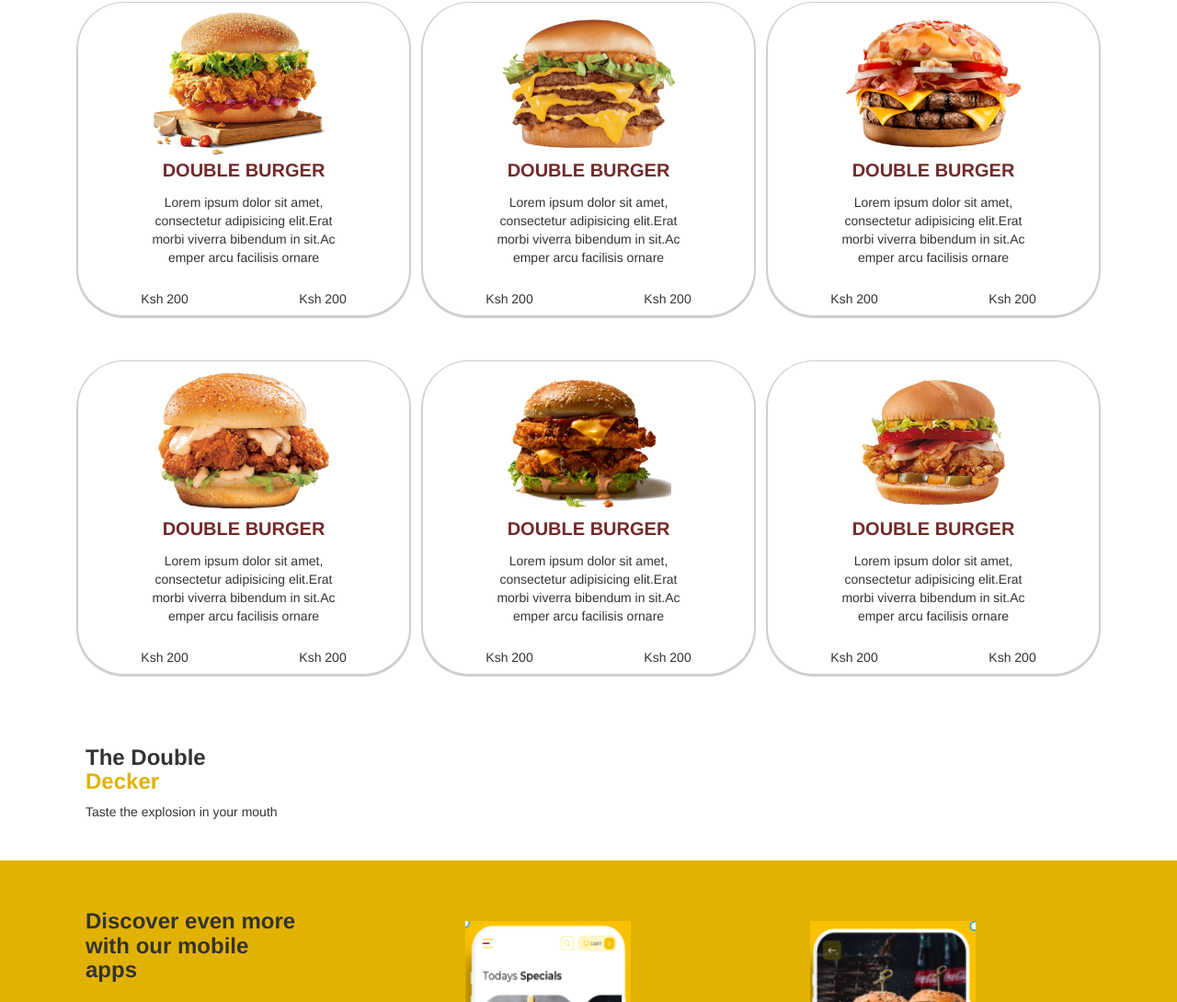
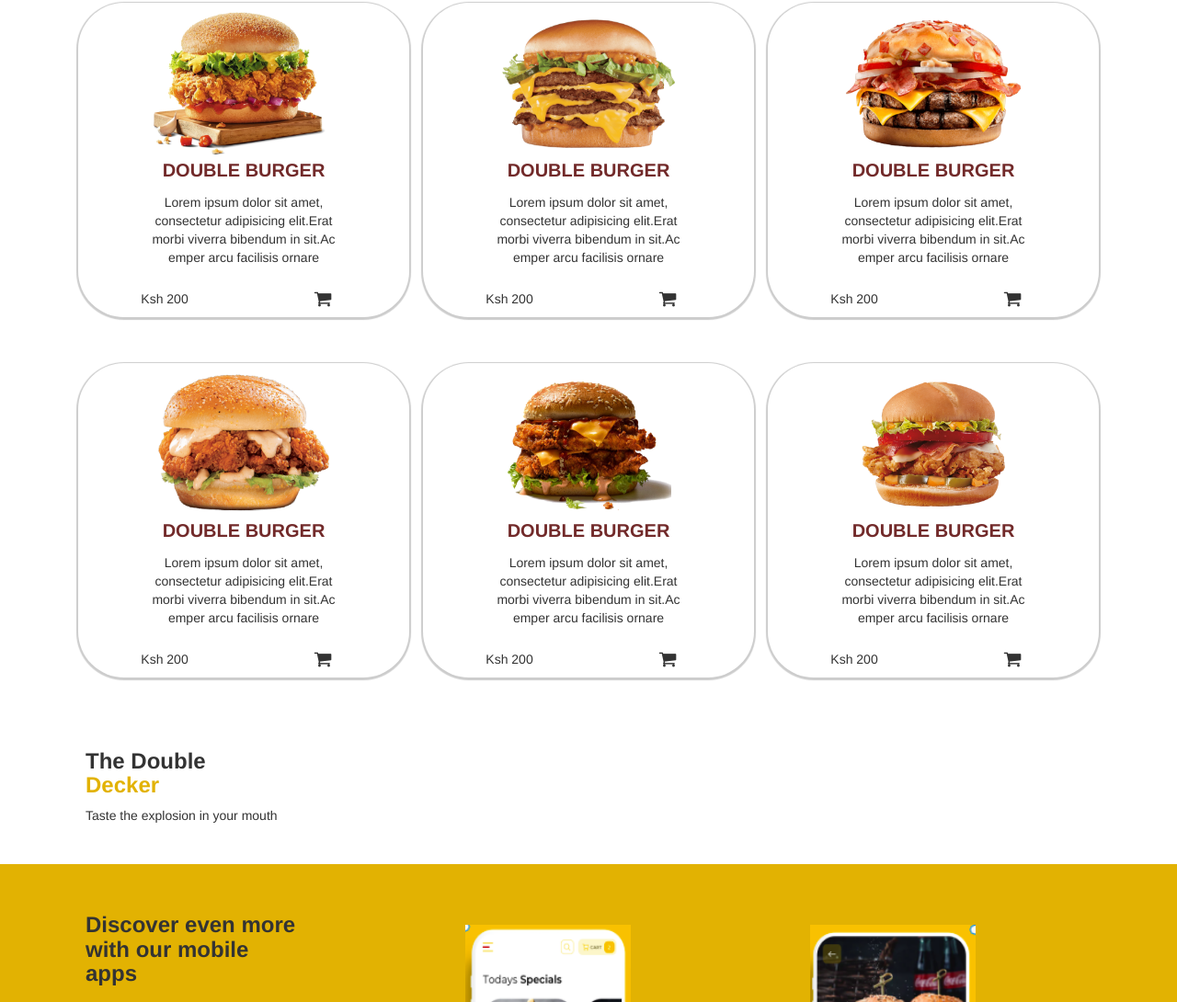
Before and after one commit to Aggrey-Odinga/Independent-Project, a plain HTML site: page index.html in a window 1280 px wide. Shown: the part 1003-2093 px from the top of the page at 92% size. Drawn offline with nearby package versions, Linux system fonts and the light colour scheme.

Commit message:
Add shopping cart

```diff
--- a/index.html
+++ b/index.html
@@ -84,7 +84,9 @@
             morbi viverra bibendum in sit.Ac<br>
             emper arcu facilisis ornare<br>
             <div class="div3 col-sm-6">Ksh 200</div>
-            <div class="div3 col-sm-6">Ksh 200</div>
+            <div class="div3 col-sm-6">
+             <i class="fa fa-shopping-cart" style="font-size: 20px;"></i>
+            </div>
         </div>
 
         <div class="columns2">
@@ -95,7 +97,9 @@
             morbi viverra bibendum in sit.Ac<br>
             emper arcu facilisis ornare<br>
             <div class="div3 col-sm-6">Ksh 200</div>
-            <div class="div3 col-sm-6">Ksh 200</div>
+            <div class="div3 col-sm-6">
+             <i class="fa fa-shopping-cart" style="font-size: 20px;"></i>
+            </div>
         </div>
 
         <div class="columns2">
@@ -106,7 +110,9 @@
             morbi viverra bibendum in sit.Ac<br>
             emper arcu facilisis ornare<br>
             <div class="div3 col-sm-6">Ksh 200</div>
-            <div class="div3 col-sm-6">Ksh 200</div>
+            <div class="div3 col-sm-6">
+             <i class="fa fa-shopping-cart" style="font-size: 20px;"></i>
+            </div>
         </div>
     </div>
 
@@ -119,7 +125,9 @@
             morbi viverra bibendum in sit.Ac<br>
             emper arcu facilisis ornare<br>
             <div class="div3 col-sm-6">Ksh 200</div>
-            <div class="div3 col-sm-6">Ksh 200</div>
+            <div class="div3 col-sm-6">
+             <i class="fa fa-shopping-cart" style="font-size: 20px;"></i>
+            </div>
         </div>
 
         <div class="columns2">
@@ -130,7 +138,9 @@
             morbi viverra bibendum in sit.Ac<br>
             emper arcu facilisis ornare<br>
             <div class="div3 col-sm-6">Ksh 200</div>
-            <div class="div3 col-sm-6">Ksh 200</div>
+            <div class="div3 col-sm-6">
+             <i class="fa fa-shopping-cart" style="font-size: 20px;"></i>
+            </div>
         </div>
         <div class="columns2">
             <img src="images\SeekPng 6.png" style="height: 160px; width: 200px;">
@@ -140,7 +150,9 @@
             morbi viverra bibendum in sit.Ac<br>
             emper arcu facilisis ornare<br>
             <div class="div3 col-sm-6">Ksh 200</div>
-            <div class="div3 col-sm-6">Ksh 200</div>
+            <div class="div3 col-sm-6">
+             <i class="fa fa-shopping-cart" style="font-size: 20px;"></i>
+            </div>
         </div>
     </div>
 
```
